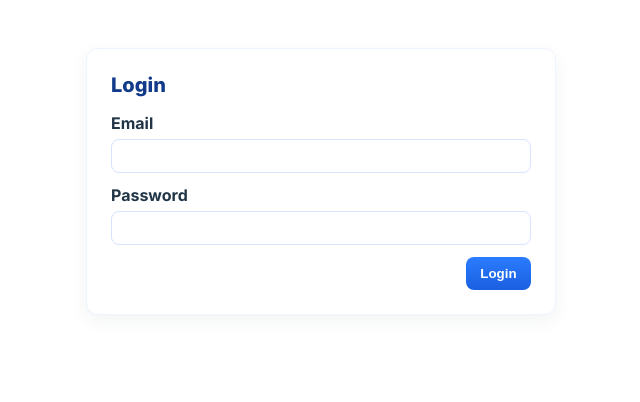
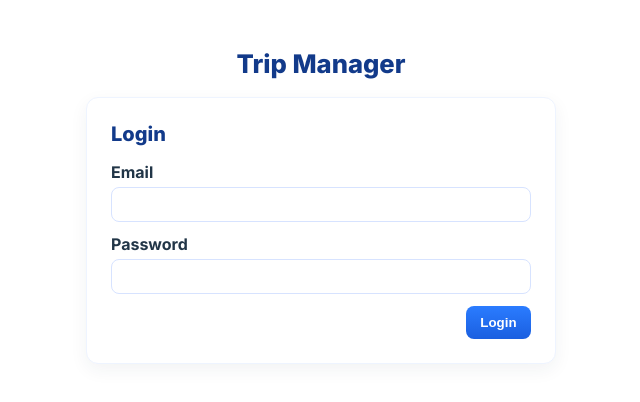
Before and after one commit to Pablo-Francisco-Moura/Trip-Manager, a Vue app in the folder frontend/: page /login in a window 1280 px wide. Shown: the top 402 px of the page, without its empty margins (319-959 px from the left). Built offline with nearby package versions, Linux system fonts and the light colour scheme.

Commit message:
🎨 UI: Interface styling and design.

```diff
--- a/frontend/src/App.vue
+++ b/frontend/src/App.vue
@@ -39,4 +39,24 @@ select,
 textarea {
   font-weight: 600;
 }
+
+/* Hover styles for all interactive controls to make them more visible */
+button,
+.btn,
+.action-btn,
+.filter-select {
+  transition:
+    transform 140ms ease,
+    box-shadow 140ms ease,
+    filter 140ms ease;
+}
+
+button:not(:disabled):hover,
+.btn:not(:disabled):hover,
+.action-btn:not(:disabled):hover,
+.filter-select:not(:disabled):hover {
+  transform: translateY(-3px);
+  box-shadow: 0 10px 22px rgba(33, 53, 71, 0.12);
+  filter: brightness(0.98);
+}
 </style>
--- a/frontend/src/components/TravelRequestsTable.vue
+++ b/frontend/src/components/TravelRequestsTable.vue
@@ -17,7 +17,6 @@
       <table class="styled-table" cellpadding="6">
         <thead>
           <tr>
-            <th>ID</th>
             <th>Destination</th>
             <th>Departure</th>
             <th>Return</th>
@@ -27,7 +26,6 @@
         </thead>
         <tbody>
           <tr v-for="r in requests" :key="r.id" class="table-row">
-            <td data-label="ID">{{ r.id }}</td>
             <td data-label="Destination">{{ r.destination }}</td>
             <td data-label="Departure">{{ r.departure_date }}</td>
             <td data-label="Return">{{ r.return_date }}</td>
--- a/frontend/src/views/Login.vue
+++ b/frontend/src/views/Login.vue
@@ -1,5 +1,6 @@
 <template>
   <div class="login-wrap">
+    <div class="brand">Trip Manager</div>
     <div class="login-card">
       <h2 class="login-title">Login</h2>
       <form @submit.prevent="submit" class="login-form">
@@ -64,8 +65,10 @@ export default {
 <style scoped>
 .login-wrap {
   display: flex;
+  flex-direction: column;
   align-items: center;
   justify-content: center;
+  gap: 0.5rem;
   padding: 2.5rem 1rem;
 }
 .login-card {
@@ -82,6 +85,13 @@ export default {
   font-size: 1.25rem;
   font-weight: 800;
   color: #123a8a;
+}
+.brand {
+  text-align: center;
+  font-size: 1.6rem;
+  font-weight: 900;
+  color: #123a8a;
+  margin-bottom: 0.6rem;
 }
 .login-form .field {
   display: flex;
```
